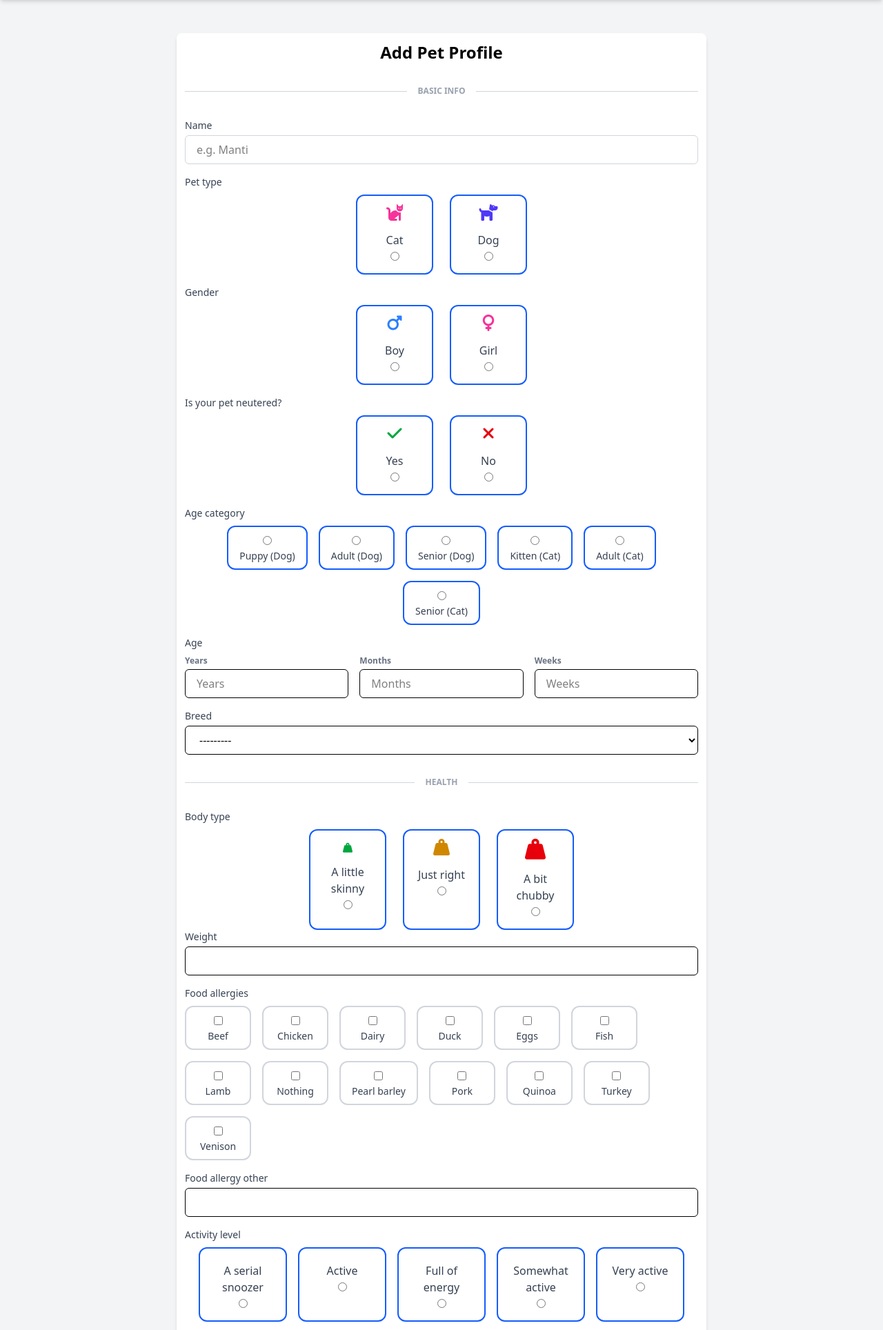
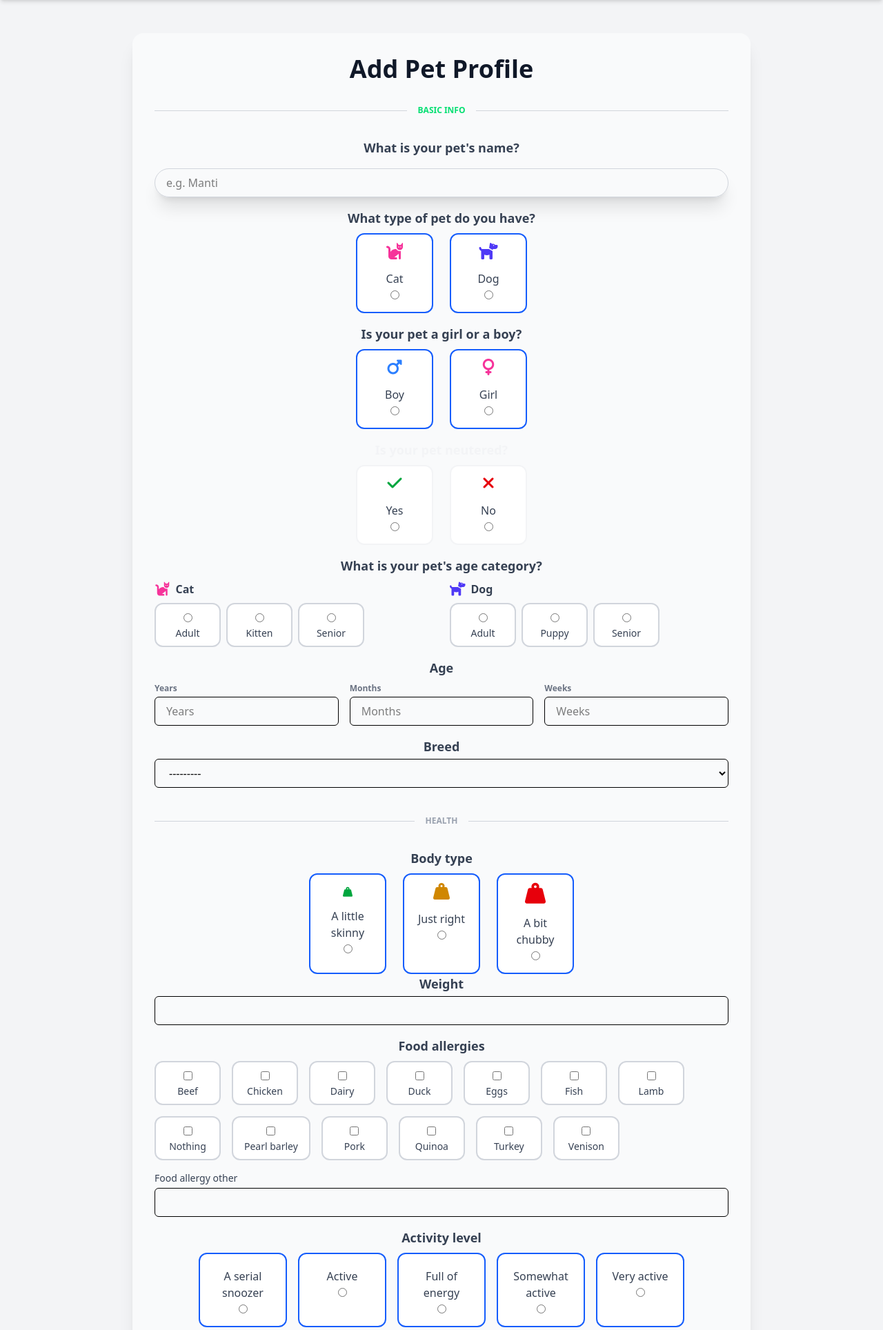
Before and after one commit to alimalek80/fammo, a Django app: page /en/pets/create/ in a window 1280 px wide. Shown: the part 72-2000 px from the top of the page at 69% size. Run offline with Django 5.2, Linux system fonts and the light colour scheme; a user stored in the database is signed in; data comes from the database, SQL or seed files in the repository; data that the repository does not hold is empty; style sheets or scripts are compiled from the project's sources; some libraries are stand-ins or nearby versions.

Commit message:
modify plan cards, Pet add limitation, Pet form, Hero Section

```diff
--- a/blog/models.py
+++ b/blog/models.py
@@ -13,7 +13,7 @@ class BlogCategory(models.Model):
 class BlogPost(models.Model):
     title = models.CharField(max_length=200)
     slug = models.SlugField(unique=True, blank=True)  # Allow blank for auto-generation
-    category = models.ForeignKey(BlogCategory, on_delete=models.SET_NULL, null=True, blank=True, related_name='posts')
+    category = models.ManyToManyField(BlogCategory, null=True, blank=True, related_name='posts')
     content = MarkdownxField()  # stores markdown text; safe to keep existing data
     image = models.ImageField(upload_to='blog_images/', blank=True, null=True)
     author = models.ForeignKey(settings.AUTH_USER_MODEL, on_delete=models.SET_NULL, null=True)
--- a/core/models.py
+++ b/core/models.py
@@ -6,6 +6,7 @@ class HeroSection(models.Model):
     """Model to store the content for the homepage hero section."""
     heading = models.CharField(max_length=200, help_text="The main title, e.g., 'Healthy Meals, Happy Pets!'")
     subheading = models.TextField(help_text="The paragraph text below the main title.")
+    subheading_secondary = models.CharField(max_length=200, blank=True, help_text="An extra line under the main subheading, e.g., in red.")
     button_text = models.CharField(max_length=50, help_text="The text for the call-to-action button.")
     button_url = models.CharField(max_length=200, help_text="The URL the button links to. Can be a full URL or a Django URL name like '/pets/create/'.")
 
--- a/pet/forms.py
+++ b/pet/forms.py
@@ -17,7 +17,7 @@ class PetForm(forms.ModelForm):
 
         widgets = {
             'name': forms.TextInput(attrs={
-                'class': 'w-full px-4 py-2 border border-gray-300 rounded-md',
+                'class': 'w-full px-4 py-2 border border-gray-300 rounded-full shadow-xl',
                 'placeholder': 'e.g. Manti'
             }),
             'pet_type': forms.RadioSelect(),  # <-- Use RadioSelect, not Select
@@ -51,9 +51,13 @@ class PetForm(forms.ModelForm):
 
     def __init__(self, *args, **kwargs):
         super().__init__(*args, **kwargs)
-
+        self.fields['name'].label = "What is your pet's name?"
+        self.fields['pet_type'].label = "What type of pet do you have?"
+        self.fields['gender'].label = "Is your pet a girl or a boy?"
+        self.fields['age_category'].label = "What is your pet's age category?"
         # Set breed queryset to empty initially for create form
         self.fields['breed'].queryset = Breed.objects.none()
+
 
         # If form is bound to data (POST request)
         if 'pet_type' in self.data:
--- a/pet/templates/pet/pet_form.html
+++ b/pet/templates/pet/pet_form.html
@@ -2,26 +2,28 @@
 {% load i18n %}
 
 {% block content %}
-<div class="max-w-3xl mx-auto p-3 bg-white shadow-md rounded-lg mt-10">
-    <h2 class="text-2xl font-semibold mb-4 text-center">
+<div class="max-w-4xl mx-auto p-4 sm:p-6 lg:p-8 bg-gray-50 dark:bg-gray-800 rounded-2xl shadow-xl mt-10 space-y-8">
+    <h2 class="text-3xl sm:text-4xl font-extrabold text-gray-900 dark:text-gray-100 text-center mb-6">
         {% if is_edit %}{{ _("Edit") }}{% else %}{{ _("Add") }}{% endif %} {{ _("Pet Profile") }}
     </h2>
 
-    <form method="post" class="space-y-8">
+    <form method="post" class="space-y-10">
         {% csrf_token %}
 
         <!-- Basic Info Section -->
         <div>
             <div class="flex items-center my-8">
                 <div class="flex-grow border-t border-gray-300"></div>
-                <span class="mx-4 text-gray-400 font-semibold uppercase text-xs">{{ _("Basic Info") }}</span>
+                <span class="mx-4 text-green-400 font-bold uppercase text-xs">{{ _("Basic Info") }}</span>
                 <div class="flex-grow border-t border-gray-300"></div>
             </div>
+
             <!-- Name -->
+             <div>
                 {% for field in form.visible_fields %}
                     {% if field.name == "name" %}
                     <div class="mb-4">
-                    <label class="block text-sm font-medium text-gray-700 mb-1">{{ field.label }}</label>
+                        <label class="block text-lg font-bold text-center text-gray-700 mb-4">{{ field.label }}</label>
                         {{ field }}
                         {% if field.help_text %}
                             <p class="text-xs text-gray-500">{{ field.help_text }}</p>
@@ -32,10 +34,12 @@
                     </div>
                     {% endif %}
                 {% endfor %}
+            </div>
 
             <!-- Pet Type: Custom Two-Button Selector -->
+
             <div class="mb-4">
-                <label class="block text-sm font-medium text-gray-700 mb-2">{{ form.pet_type.label }}</label>
+                <label class="block text-lg font-bold text-center text-gray-700 mb-2">{{ form.pet_type.label }}</label>
                 <div class="flex justify-center gap-6">
                     {% for radio in form.pet_type %}
                         {% if radio.choice_label %}
@@ -58,9 +62,11 @@
                 {% endif %}
             </div>
 
+
             <!-- Gender -->
+             <div>
              <div class="mb-4">
-                <label class="block text-sm font-medium text-gray-700 mb-2">{{ form.gender.label }}</label>
+                <label class="block text-lg font-bold text-center text-gray-700 mb-2">{{ form.gender.label }}</label>
                 <div class="flex justify-center gap-6">
                     {% for radio in form.gender %}
                         <label for="{{ radio.id_for_label }}"
@@ -82,16 +88,17 @@
                     <p class="text-red-500 text-sm mt-3 text-center">{{ form.gender.errors|join:", " }}</p>
                 {% endif %}
             </div>
+            </div>
 
 
             <!-- Neutered -->
             <div class="mb-4">
-                <label class="block text-sm font-medium text-gray-700 mb-2">{{ form.neutered.label }}</label>
+                <label class="block text-lg font-bold text-center text-gray-100 mb-2">{{ form.neutered.label }}</label>
                 <div class="flex justify-center gap-6">
                     {% for radio in form.neutered %}
                         <label for="{{ radio.id_for_label }}"
                             class="selectable-option w-28 bg-white border-2 rounded-xl p-3 cursor-pointer text-center transition duration-200
-                            {% if radio.choice_value == form.neutered.value %} border-blue-600 bg-blue-50 {% else %} border-gray-300 hover:border-blue-400 {% endif %}">
+                            {% if radio.choice_value == form.neutered.value %} border-gray-100 bg-blue-50 {% else %} border-gray-300 hover:border-blue-400 {% endif %}">
 
                             {% if radio.choice_label == "True" or radio.choice_label == "Yes" %}
                                 <i class="fa-solid fa-check text-2xl text-green-600 mb-2"></i>
@@ -117,27 +124,55 @@
                 {% endif %}
             </div>
 
-            <!-- Age Category as buttons -->
+
+            <!-- Age Category: Two Columns for Cat and Dog -->
             <div class="mb-4">
-                <label class="block text-sm font-medium text-gray-700 mb-2">{{ form.age_category.label }}</label>
-                <div class="flex flex-wrap justify-center gap-4">
-                    {% for radio in form.age_category %}
-                        <label for="{{ radio.id_for_label }}"
-                            class="selectable-option min-w-[6rem] bg-white border-2 rounded-xl px-4 py-2 cursor-pointer text-center transition duration-200
-                            {% if radio.choice_value == form.age_category.value %} border-blue-600 bg-blue-50 {% else %} border-gray-300 hover:border-blue-400 {% endif %}">
-                            {{ radio.tag }}
-                            <div class="text-sm font-medium text-gray-700">{{ radio.choice_label }}</div>
+                <label class="block text-lg font-bold text-center text-gray-700 mb-2">{{ form.age_category.label }}</label>
+                <div class="grid grid-cols-2 gap-6">
+                    <!-- Cat Age Categories -->
+                    <div>
+                        <div class="flex items-center mb-2">
+                            <i class="fa-solid fa-cat text-xl text-pink-500 mr-2"></i>
+                            <span class="font-semibold text-gray-700">Cat</span>
+                        </div>
+                        <div class="flex flex-wrap gap-2">
+                            {% for age in cat_ages %}
+                                <label class="selectable-option min-w-[6rem] bg-white border-2 rounded-xl px-4 py-2 cursor-pointer text-center transition duration-200
+                                    {% if form.age_category.value|stringformat:"s" == age.id|stringformat:"s" %} border-blue-600 bg-blue-50 {% else %} border-gray-300 hover:border-blue-400 {% endif %}">
+                                    <input type="radio" name="age_category" value="{{ age.id }}"
+                                        {% if form.age_category.value|stringformat:"s" == age.id|stringformat:"s" %}checked{% endif %}>
+                                    <div class="text-sm font-medium text-gray-700">{{ age.name }}</div>
                                 </label>
                             {% endfor %}
+                        </div>
+                    </div>
+                    <!-- Dog Age Categories -->
+                    <div>
+                        <div class="flex items-center mb-2">
+                            <i class="fa-solid fa-dog text-xl text-indigo-600 mr-2"></i>
+                            <span class="font-semibold text-gray-700">Dog</span>
+                        </div>
+                        <div class="flex flex-wrap gap-2">
+                            {% for age in dog_ages %}
+                                <label class="selectable-option min-w-[6rem] bg-white border-2 rounded-xl px-4 py-2 cursor-pointer text-center transition duration-200
+                                    {% if form.age_category.value|stringformat:"s" == age.id|stringformat:"s" %} border-blue-600 bg-blue-50 {% else %} border-gray-300 hover:border-blue-400 {% endif %}">
+                                    <input type="radio" name="age_category" value="{{ age.id }}"
+                                        {% if form.age_category.value|stringformat:"s" == age.id|stringformat:"s" %}checked{% endif %}>
+                                    <div class="text-sm font-medium text-gray-700">{{ age.name }}</div>
+                                </label>
+                            {% endfor %}
+                        </div>
+                    </div>
                 </div>
                 {% if form.age_category.errors %}
                     <p class="text-red-500 text-sm mt-3 text-center">{{ form.age_category.errors|join:", " }}</p>
                 {% endif %}
             </div>
 
+
             <!-- Age Breakdown in One Row -->
             <div class="mb-4">
-                <label class="block text-sm font-medium text-gray-700 mb-2">Age</label>
+                <label class="block text-lg font-bold text-center text-gray-700 mb-2">Age</label>
                 <div class="grid grid-cols-3 gap-4">
                     <!-- Age in Years -->
                     <div>
@@ -168,9 +203,10 @@
                 </div>
             </div>
 
+
             <!-- Breed Dropdown -->
             <div class="mb-4">
-                <label class="block text-sm font-medium text-gray-700 mb-1" for="id_breed">{{ form.breed.label }}</label>
+                <label class="block text-lg font-bold text-center text-gray-700 mb-1" for="id_breed">{{ form.breed.label }}</label>
                 {{ form.breed }}
                 {% if form.breed.help_text %}
                     <p class="text-xs text-gray-500">{{ form.breed.help_text }}</p>
@@ -191,7 +227,7 @@
 
             <!-- Body Type -->
             <div class="mb-4">
-                <label class="block text-sm font-medium text-gray-700 mb-2">{{ form.body_type.label }}</label>
+                <label class="block text-lg font-bold text-center text-gray-700 mb-2">{{ form.body_type.label }}</label>
                 <div class="flex justify-center gap-6">
                     {% for radio in form.body_type %}
                         <label for="{{ radio.id_for_label }}"
@@ -217,7 +253,7 @@
 
             <!-- Weight Field -->
             <div class="mb-4">
-                <label class="block text-sm font-medium text-gray-700 mb-1">{{ form.weight.label }}</label>
+                <label class="block text-lg font-bold text-center text-gray-700 mb-1">{{ form.weight.label }}</label>
                 {{ form.weight }}
                 {% if form.weight.help_text %}
                     <p class="text-xs text-gray-500">{{ form.weight.help_text }}</p>
@@ -229,7 +265,7 @@
 
             <!-- Food Allergies as Multi-Select Buttons -->
             <div class="mb-4">
-                <label class="block text-sm font-medium text-gray-700 mb-2">{{ form.food_allergies.label }}</label>
+                <label class="block text-lg font-bold text-center text-gray-700 mb-2">{{ form.food_allergies.label }}</label>
                 <div class="flex flex-wrap gap-4">
                     {% for checkbox in form.food_allergies %}
                     <label for="{{ checkbox.id_for_label }}"
@@ -259,7 +295,7 @@
 
             <!-- Activity Level -->
             <div class="mb-4">
-                <label class="block text-sm font-medium text-gray-700 mb-2">{{ form.activity_level.label }}</label>
+                <label class="block text-lg font-bold text-center text-gray-700 mb-2">{{ form.activity_level.label }}</label>
                 <div class="flex flex-wrap justify-center gap-4">
                     {% for radio in form.activity_level %}
                         <label for="{{ radio.id_for_label }}"
@@ -277,7 +313,7 @@
 
             <!-- Health Issues -->
             <div class="mb-4">
-                <label class="block text-sm font-medium text-gray-700 mb-2">{{ form.health_issues.label }}</label>
+                <label class="block text-lg font-bold text-center text-gray-700 mb-2">{{ form.health_issues.label }}</label>
                 <div class="flex flex-wrap gap-4">
                     {% for checkbox in form.health_issues %}
                         <label for="{{ checkbox.id_for_label }}"
@@ -313,7 +349,7 @@
 
             <!-- Food Types as Buttons -->
             <div class="mb-4">
-                <label class="block text-sm font-medium text-gray-700 mb-2">{{ form.food_types.label }}</label>
+                <label class="block text-lg font-bold text-center text-gray-700 mb-2">{{ form.food_types.label }}</label>
                 <div class="flex flex-wrap justify-center gap-4">
                     {% for radio in form.food_types %}
                         <label for="{{ radio.id_for_label }}"
@@ -338,7 +374,7 @@
 
             <!-- Food Feeling as Buttons -->
             <div class="mb-4">
-                <label class="block text-sm font-medium text-gray-700 mb-2">{{ form.food_feeling.label }}</label>
+                <label class="block text-lg font-bold text-center text-gray-700 mb-2">{{ form.food_feeling.label }}</label>
                 <div class="flex flex-wrap justify-center gap-4">
                     {% for radio in form.food_feeling %}
                         <label for="{{ radio.id_for_label }}"
@@ -363,7 +399,7 @@
 
             <!-- Food Importance as Buttons -->
             <div class="mb-4">
-                <label class="block text-sm font-medium text-gray-700 mb-2">{{ form.food_importance.label }}</label>
+                <label class="block text-lg font-bold text-center text-gray-700 mb-2">{{ form.food_importance.label }}</label>
                 <div class="flex flex-wrap justify-center gap-4">
                     {% for radio in form.food_importance %}
                         <label for="{{ radio.id_for_label }}"
@@ -381,7 +417,7 @@
 
             <!-- Treat Frequency as Buttons -->
             <div class="mb-4">
-                <label class="block text-sm font-medium text-gray-700 mb-2">{{ form.treat_frequency.label }}</label>
+                <label class="block text-lg font-bold text-center text-gray-700 mb-2">{{ form.treat_frequency.label }}</label>
                 <div class="flex flex-wrap justify-center gap-4">
                     {% for radio in form.treat_frequency %}
                         <label for="{{ radio.id_for_label }}"
@@ -398,7 +434,7 @@
             </div>
         </div>
 
-        <button type="submit" class="w-full bg-blue-600 text-white py-2 px-4 rounded hover:bg-blue-700 transition">
+        <button type="submit" class="w-full bg-blue-600 text-white py-2 px-4 rounded-full hover:bg-blue-700 transition">
             {% if is_edit %}{{ _("Update") }}{% else %}{{ _("Save") }}{% endif %}
         </button>
     </form>
--- a/pet/views.py
+++ b/pet/views.py
@@ -3,7 +3,7 @@ from .forms import PetForm
 from .models import Pet
 from django.contrib.auth.decorators import login_required, user_passes_test
 from django.http import JsonResponse
-from .models import Breed
+from .models import Breed, PetType, AgeCategory
 from django.contrib import messages
 import csv
 from django.http import HttpResponse
@@ -40,9 +40,17 @@ def pet_form_view(request, pk=None):
     else:
         form = PetForm(instance=pet)
 
+    # Get PetType objects for Cat and Dog
+    cat_type = PetType.objects.filter(name__iexact='Cat').first()
+    dog_type = PetType.objects.filter(name__iexact='Dog').first()
+    cat_ages = AgeCategory.objects.filter(pet_type=cat_type) if cat_type else []
+    dog_ages = AgeCategory.objects.filter(pet_type=dog_type) if dog_type else []
+
     context = {
         'form': form,
         'is_edit': bool(pet),
+        'cat_ages': cat_ages,
+        'dog_ages': dog_ages,
     }
     return render(request, 'pet/pet_form.html', context)
 
```
Also changed, not shown: blog/admin.py (+6 -1 lines), core/forms.py (+10 -1 lines), core/templates/core/home.html (+7 -2 lines), pet/admin.py (+6 -1 lines), pet/models.py (+6 -2 lines), userapp/templates/userapp/login.html (+6 -1 lines), userapp/templates/userapp/users_admin.html (+48 -43 lines), blog/migrations/0005_remove_blogpost_category_blogpost_category.py (added), core/migrations/0003_herosection_subheading_secondary.py (added), pet/migrations/0020_alter_agecategory_options_agecategory_order_and_more.py (added), 1 other file. Lines whose indentation alone changed are shown as unchanged.
